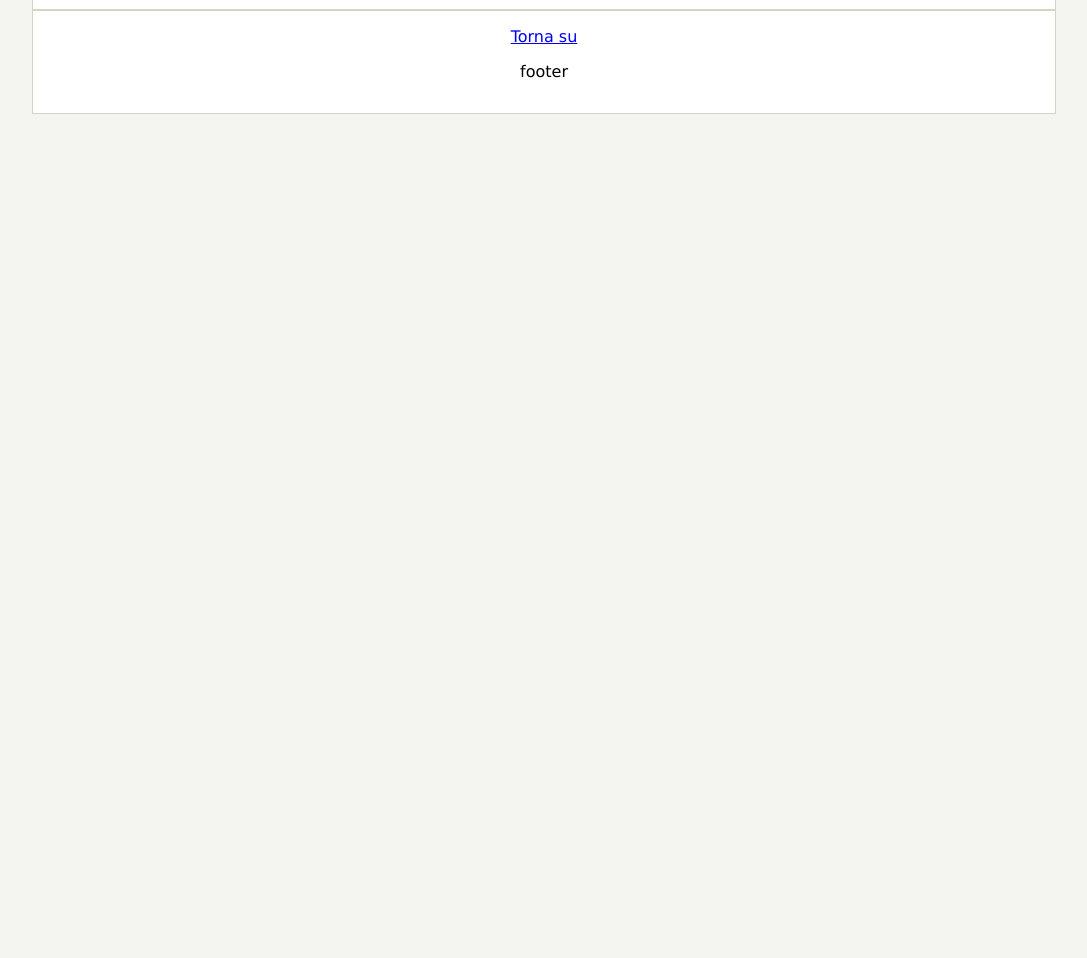
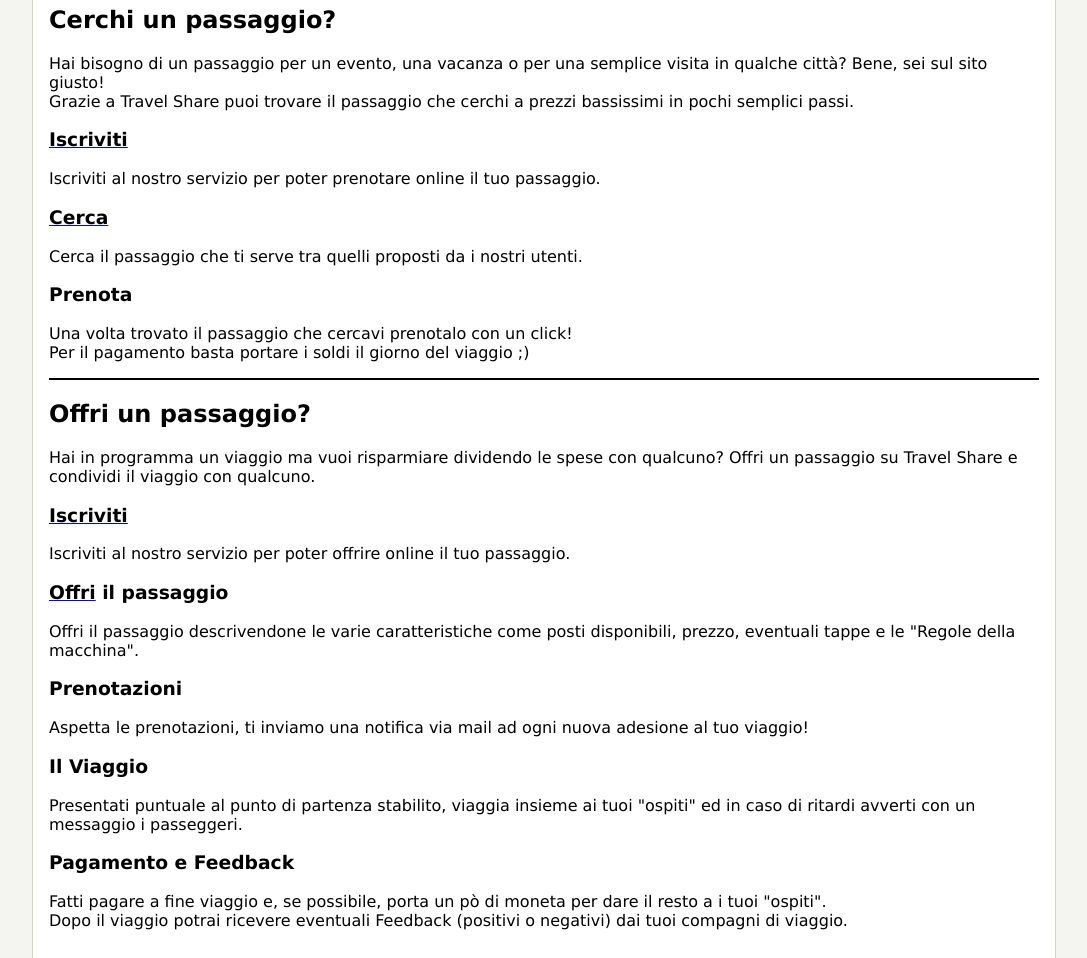
Before and after one commit to NickRighez/tw_progetto_gnrr, a plain HTML site: page info.html in a window 1280 px wide. Shown: the part 277-1235 px from the top of the page, without its empty margins (96-1183 px from the left). Before the commit the page ends 800 px from the top, so only its background shows below. Drawn offline with Linux system fonts and the light colour scheme.

Commit message:
Update info.html

```diff
--- a/info.html
+++ b/info.html
@@ -40,8 +40,30 @@
  </div>
 
  <div id="corpo">
-  <h2>Informazioni su come funziona il servizio e simili</h2>
-  <p></p>
+  <h1>Informazioni su <span xml:lang="en">Travel Share</span></h1>
+  <h2>Cerchi un passaggio?</h2>
+  <p>Hai bisogno di un passaggio per un evento, una vacanza o per una semplice visita in qualche città? Bene, sei sul sito giusto!<br>
+    Grazie a <span xml:lang="en">Travel Share</span> puoi trovare il passaggio che cerchi a prezzi bassissimi in pochi semplici passi.
+  </p>
+  <h3><a href="iscriviti.html"><font color="black">Iscriviti</font></a></h3>
+  <p>Iscriviti al nostro servizio per poter prenotare online il tuo passaggio.</p>
+  <h3><a href="ricerca.html"><font color="black">Cerca</font></a></h3>
+  <p>Cerca il passaggio che ti serve tra quelli proposti da i nostri utenti.</p>
+  <h3>Prenota</h3>
+  <p>Una volta trovato il passaggio che cercavi prenotalo con un click!<br>Per il pagamento basta portare i soldi il giorno del viaggio ;)</p>
+  <hr color="black" size="2" noshade>
+  <h2>Offri un passaggio?</h2>
+  <p>Hai in programma un viaggio ma vuoi risparmiare dividendo le spese con qualcuno? Offri un passaggio su <span xml:lang="en">Travel Share</span> e condividi il viaggio con qualcuno.</p>
+  <h3><a href="iscriviti.html"><font color="black">Iscriviti</font></a></h3>
+  <p>Iscriviti al nostro servizio per poter offrire online il tuo passaggio.</p>
+  <h3><a href="ricerca.html"><font color="black">Offri</font></a> il passaggio</h3>
+  <p>Offri il passaggio descrivendone le varie caratteristiche come posti disponibili, prezzo, eventuali tappe e le "Regole della macchina".</p>
+  <h3>Prenotazioni</h3>
+  <p>Aspetta le prenotazioni, ti inviamo una notifica via mail ad ogni nuova adesione al tuo viaggio!</p>
+  <h3>Il Viaggio</h3>
+  <p>Presentati puntuale al punto di partenza stabilito, viaggia insieme ai tuoi "ospiti" ed in caso di ritardi avverti con un messaggio i passeggeri.</p>
+  <h3>Pagamento e Feedback</h3>
+  <p>Fatti pagare a fine viaggio e, se possibile, porta un pò di moneta per dare il resto a i tuoi "ospiti".<br>Dopo il viaggio potrai ricevere eventuali Feedback (positivi o negativi) dai tuoi compagni di viaggio.</p>
  </div>
 
  <div id="footer"><!--Da sistemare-->
```
